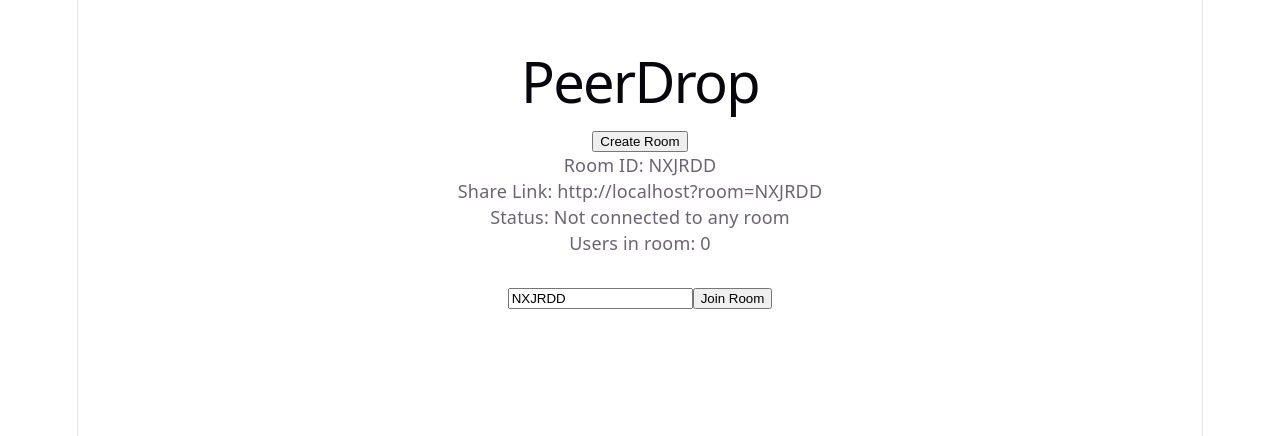
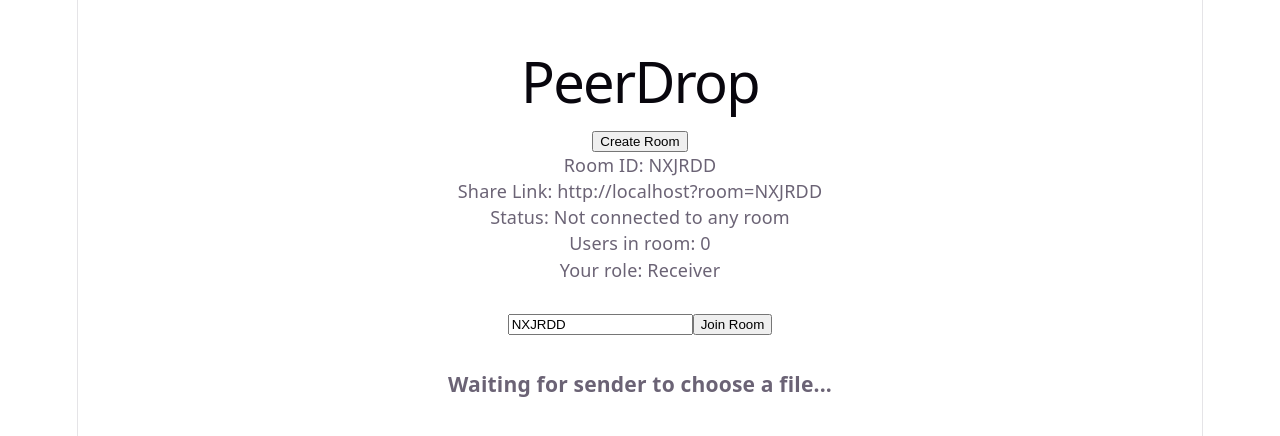
Before and after one commit to aarti773/PeerDrop, a React (Vite) app in the folder client/: page / in a window 1280 px wide. Both pictures are taken after typing "Sample" into the empty fields and a click on the button "Create Room". Shown: the top 436 px of the page. Built offline with nearby package versions, Linux system fonts and the light colour scheme; no server answers.

Commit message:
Add sender receiver roles and file selection

```diff
--- a/client/src/App.jsx
+++ b/client/src/App.jsx
@@ -6,6 +6,10 @@ function App() {
   const [joinInput, setJoinInput] = useState("");
   const [users, setUsers] = useState([]);
   const [status, setStatus] = useState("Not connected to any room");
+  const [selectedFile, setSelectedFile] = useState(null);
+
+  const role =
+    users.length > 0 && users[0] === socket.id ? "Sender" : "Receiver";
 
   useEffect(() => {
     const params = new URLSearchParams(window.location.search);
@@ -57,6 +61,19 @@ function App() {
     socket.emit("join-room", formattedRoomId);
   };
 
+  const handleFileChange = (event) => {
+    const file = event.target.files[0];
+    if (!file) return;
+
+    setSelectedFile(file);
+  };
+
+  const formatFileSize = (bytes) => {
+    if (bytes < 1024) return `${bytes} B`;
+    if (bytes < 1024 * 1024) return `${(bytes / 1024).toFixed(2)} KB`;
+    return `${(bytes / (1024 * 1024)).toFixed(2)} MB`;
+  };
+
   const shareLink = roomId ? `${window.location.origin}?room=${roomId}` : "";
 
   return (
@@ -71,6 +88,7 @@ function App() {
           <p>Share Link: {shareLink}</p>
           <p>Status: {status}</p>
           <p>Users in room: {users.length}</p>
+          <p>Your role: {role}</p>
         </div>
       )}
 
@@ -83,6 +101,27 @@ function App() {
       />
 
       <button onClick={joinRoom}>Join Room</button>
+
+      {roomId && role === "Sender" && (
+        <div style={{ marginTop: "2rem" }}>
+          <h3>Select File</h3>
+          <input type="file" onChange={handleFileChange} />
+
+          {selectedFile && (
+            <div>
+              <p>File: {selectedFile.name}</p>
+              <p>Size: {formatFileSize(selectedFile.size)}</p>
+              <p>Type: {selectedFile.type || "Unknown"}</p>
+            </div>
+          )}
+        </div>
+      )}
+
+      {roomId && role === "Receiver" && (
+        <div style={{ marginTop: "2rem" }}>
+          <h3>Waiting for sender to choose a file...</h3>
+        </div>
+      )}
     </div>
   );
 }
```
